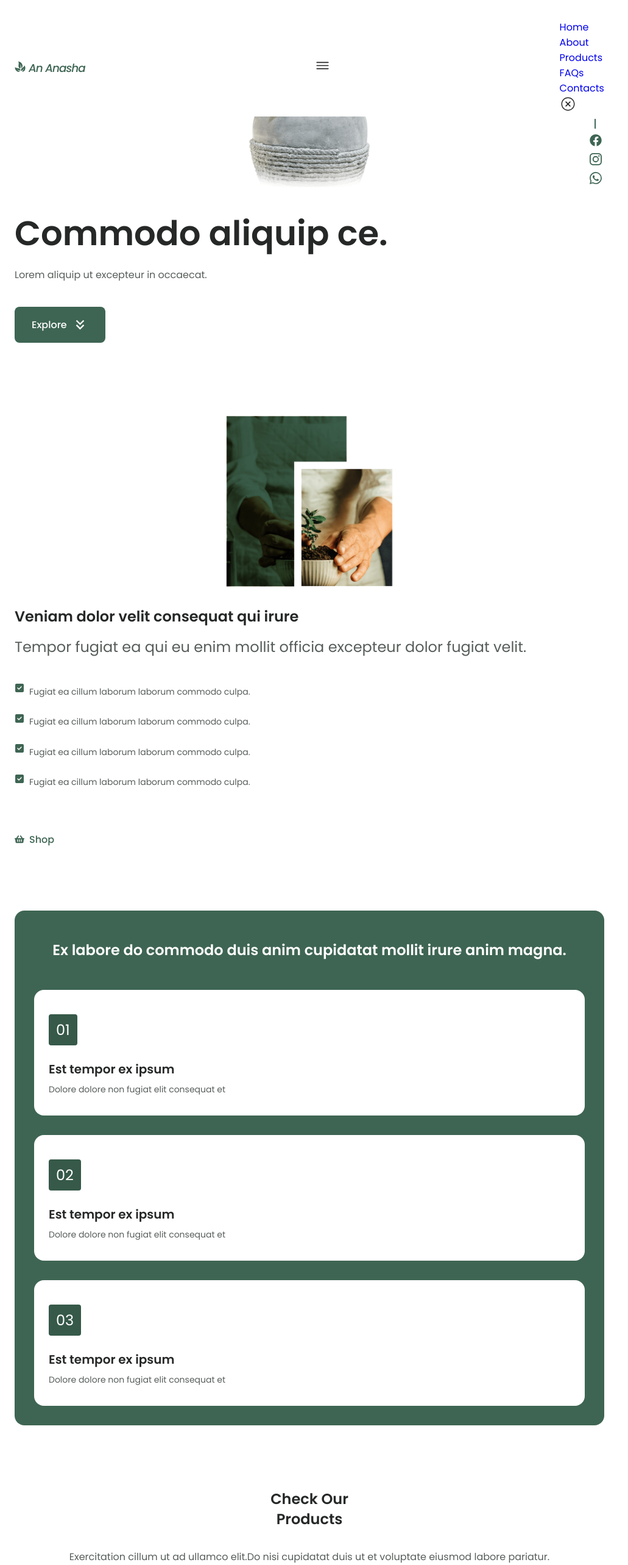
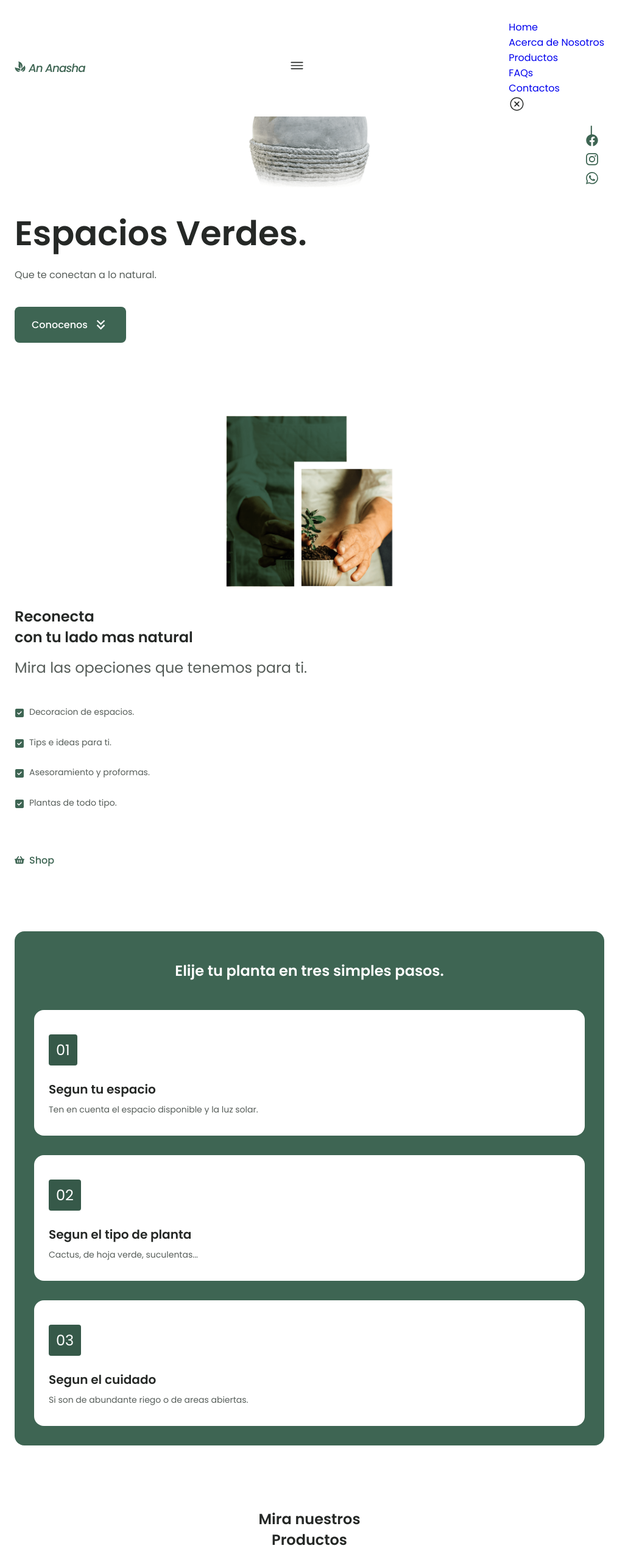
Before and after one commit to ElJeringas/Plant-Website, a React (Create React App) app: page / in a window 1280 px wide. Shown: the top 2566 px of the page at 61% size, without its empty margins (0-1031 px from the left). Built offline with nearby package versions, Linux system fonts and the light colour scheme.

Commit message:
replacing scripts

```diff
--- a/src/components/Footer/Footer.jsx
+++ b/src/components/Footer/Footer.jsx
@@ -13,26 +13,25 @@ const Footer = () => {
             <div className='footer__content'>
                 <i className='footer__logo-icon'><GiMonsteraLeaf size={22}/> An Anasha</i>
                 <h3 className='footer__title'>
-                    Sbuscribe to our newsletter<br/>to stay update
+                    Suscribete<br/>para conocer mas
                 </h3>
                 <div className='footer__subscribe'>
                     <input type='email' placeholder='Your email' className='footer__input'/>
                     <button className='button button--flex footer__button'>
-                        Subscribe
+                        Suscribirse
                         <i className='button__icon'><IoIosSend/></i>
                     </button>
                 </div>
             </div>
             <div className='footer__content'>
-                <h3 className='footer__title'>Our Address</h3>
+                <h3 className='footer__title'>Estamos ubicados en</h3>
                 <ul className='footer__data'>
-                    <li className='footer__information'>1234 Loja</li>
-                    <li className='footer__information'>Ipsum ad adipisicing adipisicing </li>
-                    <li className='footer__information'>123-123-123</li>
+                    <li className='footer__information'>93-58 Manuel Vivanco & Pedro Falconi</li>
+                    <li className='footer__information'>Loja - Ecuador</li>
                 </ul>
             </div>
-            <div className='footer__content'>
-                <h3 className='footer__title'>contact Us</h3>
+{/*             <div className='footer__content'>
+                <h3 className='footer__title'>Contacos</h3>
                 <ul className='footer__data'>
                     <li className='footer__information'>+5939778889</li>
                     <div className='footer__social'>
@@ -47,7 +46,7 @@ const Footer = () => {
                         </a>
                     </div>
                 </ul>
-            </div>
+            </div> */}
         </div>
         <p className='footer__copy'>©️ 2024 Digital Canvas</p>
     </footer>
--- a/src/components/NavBar/NavBar.jsx
+++ b/src/components/NavBar/NavBar.jsx
@@ -25,16 +25,16 @@ const NavBar = () => {
                         <a href='#' className='nav__link'>Home</a>
                     </li>
                     <li>
-                        <a href='#' className='nav__link'>About</a>
+                        <a href='#' className='nav__link'>Acerca de Nosotros</a>
                     </li>
                     <li>
-                        <a href='#' className='nav__link'>Products</a>
+                        <a href='#' className='nav__link'>Productos</a>
                     </li>
                     <li>
                         <a href='#' className='nav__link'>FAQs</a>
                     </li>
                     <li>
-                        <a href='#' className='nav__link'>Contacts</a>
+                        <a href='#' className='nav__link'>Contactos</a>
                     </li>
                 </ul>
                 <div className='nav__close' id='nav-close'>
--- a/src/container/About/About.css
+++ b/src/container/About/About.css
@@ -8,6 +8,12 @@
 
 .about__title{
     margin-bottom: var(--mb-1);
+}
+
+.about__icon{
+    display: flex;
+    align-items: center;
+    justify-content: center;
 }
 
 .about_description{
--- a/src/container/About/About.jsx
+++ b/src/container/About/About.jsx
@@ -10,27 +10,27 @@ const About = () => {
             <img src={aboutImg} alt='about' className='about__img'/>
             <div className='section__title about__title'>
                 <h2 className='section__title about__title'>
-                    Veniam dolor velit consequat qui irure
+                    Reconecta<br/> con tu lado mas natural
                 </h2>
                 <p className='about__description'>
-                    Tempor fugiat ea qui eu enim mollit officia excepteur dolor fugiat velit.
+                    Mira las opeciones que tenemos para ti.
                 </p>
                 <div className='about__details'>
                     <p className='about__details-description'>
-                        <FaSquareCheck className='about__details-icon'/>
-                        Fugiat ea cillum laborum laborum commodo culpa.
+                        <i className='about__icon'><FaSquareCheck className='about__details-icon'/></i>
+                        Decoracion de espacios.
                     </p>
                     <p className='about__details-description'>
-                        <FaSquareCheck className='about__details-icon'/>
-                        Fugiat ea cillum laborum laborum commodo culpa.
+                        <i className='about__icon'><FaSquareCheck className='about__details-icon'/></i>
+                        Tips e ideas para ti.
                     </p>
                     <p className='about__details-description'>
-                        <FaSquareCheck className='about__details-icon'/>
-                        Fugiat ea cillum laborum laborum commodo culpa.
+                        <i className='about__icon'><FaSquareCheck className='about__details-icon'/></i>
+                        Asesoramiento y proformas.
                     </p>
                     <p className='about__details-description'>
-                        <FaSquareCheck className='about__details-icon'/>
-                        Fugiat ea cillum laborum laborum commodo culpa.
+                        <i className='about__icon'><FaSquareCheck className='about__details-icon'/></i>
+                        Plantas de todo tipo.
                     </p>
                 </div>
             </div>
--- a/src/container/Contacts/Contact.jsx
+++ b/src/container/Contacts/Contact.jsx
@@ -9,18 +9,18 @@ const Contact = () => {
     <section className='contact section container' id='contact'>
         <div className='contact__container grid'>
             <div className='contact__box'>
-                <h2 className='section__title'>Ullamco minim ullamco veniam reprehenderit <br/>qui cillum deserunt sunt<br/> ullamco sunt proident.</h2>
+                <h2 className='section__title'>Puedes contactarnos <br/>y preguntarnos acerca<br/>de nuestros productos.</h2>
                 <div className='contact__data'>
                     <div className='contact__information'>
-                        <h3 className='contact__subtitle'>Call us for support</h3>
+                        <h3 className='contact__subtitle'>Escribenos</h3>
                         <span className='contact__description'><i className='contact__icon'><BsWhatsapp size={22}/></i> 098898989</span>
                     </div>
                     <div className='contact__information'>
-                        <h3 className='contact__subtitle'>Send us email</h3>
+                        <h3 className='contact__subtitle'>Envianos un correo</h3>
                         <span className='contact__description'><i className='contact__icon'><MdEmail size={22}/></i> anansha@example.com</span>
                     </div>
                     <div className='contact__information'>
-                        <h3 className='contact__subtitle'>Follow us</h3>
+                        <h3 className='contact__subtitle'>Sigenos</h3>
                         <span className='contact__description'><i className='contact__icon'><FaFacebook size={22}/></i> An Anasha</span>
                     </div>
                     <div className='contact__information'>
@@ -38,15 +38,15 @@ const Contact = () => {
                     </div>
                     <div className='contact__content'>
                         <input type='email' placeholder='' className='contact__input'></input>
-                        <label className='contact__label'>Name</label>
+                        <label className='contact__label'>Nombre</label>
                     </div>
                     <div className='contact__content'>
                         <input type='email' placeholder='' className='contact__input'></input>
-                        <label className='contact__label'>Message</label>
+                        <label className='contact__label'>Mensaje</label>
                     </div>
                 </div>
 
-                <button className='button button--flex'>Send Message <BsSend /></button>
+                <button className='button button--flex'>Enviar <BsSend /></button>
             </form>
         </div>
     </section>
--- a/src/container/FAQs/Questions.jsx
+++ b/src/container/FAQs/Questions.jsx
@@ -14,15 +14,15 @@ const Questions = () => {
     };
 
     const questions = [
-        "Excepteur id consequat aliquip laboris ?",
-        "Excepteur id consequat aliquip laboris ?",
-        "Excepteur id consequat aliquip laboris ?",
+        "Donde estan ubicados ?",
+        "Cuantas veces debo regar mi planta ?",
+        "Cuantas horas de sol debo darles ?",
     ];
 
     return (
         <section className='questions section' id='faqs'>
             <h2 className='section__title-center question__title container'>
-                Some common questions<br/>Were often asked
+                Algunas preguntas<br/>Que usualmenmte nos hacen
             </h2>
             <div className='questions__container container grid'>
                 <div className='questions__group'>
--- a/src/container/Home/Home.jsx
+++ b/src/container/Home/Home.jsx
@@ -12,16 +12,16 @@ const Home = () => {
 
             <div className='home__data'>
                 <h1 className='home__title'>
-                    Commodo aliquip ce.
+                    Espacios Verdes.
                 </h1>
                 <p className='home__description'>
-                    Lorem aliquip ut excepteur in occaecat.
+                    Que te conectan a lo natural.
                 </p>
 
-                <a href='about' className='button button--flex'>Explore <MdKeyboardDoubleArrowDown className='button__icon' size={27}/></a>
+                <a href='about' className='button button--flex'>Conocenos <MdKeyboardDoubleArrowDown className='button__icon' size={27}/></a>
             </div>
             <div className='home__social'>
-                <span className='home__social-follow'>Follow Us</span>
+                <span className='home__social-follow'>Sigenos en</span>
                 <div className='home__social-links'>
                     <a href='#' target='_blank' className='home__social-link'>
                         <FaFacebook size={20}/>
--- a/src/container/Products/Products.jsx
+++ b/src/container/Products/Products.jsx
@@ -12,51 +12,51 @@ const Products = () => {
   return (
     <section className='product section container' id='products'>
         <h2 className='section__title-center'>
-            Check Our<br/>Products
+            Mira nuestros<br/>Productos
         </h2>
         <p className='products__description'>
-            Exercitation cillum ut ad ullamco elit.Do nisi cupidatat duis ut et voluptate eiusmod labore pariatur.
+            Tenemos toda una variedad para elegir.
         </p>
         <div className='product__container grid'>
             <article className='product__card'>
                 <div className='product__circle'/>
                 <img src={product_1} alt='product' className='product__img'/>
-                <h3 className='product__title'>Cacti Plant</h3>
-                <span className='product__price'>$19.99</span>
+                <h3 className='product__title'>PLanta Cactus</h3>
+                <span className='product__price'>$8.99</span>
                 <button className='button-flex product__button'><RiShoppingBag4Fill size={25}/></button>
             </article>
             <article className='product__card'>
                 <div className='product__circle'/>
                 <img src={product_2} alt='product' className='product__img'/>
-                <h3 className='product__title'>Cactus Plant</h3>
-                <span className='product__price'>$11.99</span>
+                <h3 className='product__title'>Cacti</h3>
+                <span className='product__price'>$10.99</span>
                 <button className='button-flex product__button'><RiShoppingBag4Fill size={25}/></button>
             </article>
             <article className='product__card'>
                 <div className='product__circle'/>
                 <img src={product_3} alt='product' className='product__img'/>
-                <h3 className='product__title'>Aloe Plant</h3>
+                <h3 className='product__title'>Aloe</h3>
                 <span className='product__price'>$9.99</span>
                 <button className='button-flex product__button'><RiShoppingBag4Fill size={25}/></button>
             </article>
             <article className='product__card'>
                 <div className='product__circle'/>
                 <img src={product_4} alt='product' className='product__img'/>
-                <h3 className='product__title'>Cacti Plant</h3>
-                <span className='product__price'>$19.99</span>
+                <h3 className='product__title'>Suculenta</h3>
+                <span className='product__price'>$9.99</span>
                 <button className='button-flex product__button'><RiShoppingBag4Fill size={25}/></button>
             </article>
             <article className='product__card'>
                 <div className='product__circle'/>
                 <img src={product_5} alt='product' className='product__img'/>
-                <h3 className='product__title'>Suculent Plant</h3>
+                <h3 className='product__title'>Suculent Aloe</h3>
                 <span className='product__price'>$9.50</span>
                 <button className='button-flex product__button'><RiShoppingBag4Fill size={25}/></button>
             </article>
             <article className='product__card'>
                 <div className='product__circle'/>
                 <img src={product_6} alt='product' className='product__img'/>
-                <h3 className='product__title'> Green Plant</h3>
+                <h3 className='product__title'> De hoja</h3>
                 <span className='product__price'>$7.50</span>
                 <button className='button-flex product__button'><RiShoppingBag4Fill size={25}/></button>
             </article>
--- a/src/container/Steps/Steps.jsx
+++ b/src/container/Steps/Steps.jsx
@@ -5,23 +5,23 @@ const Steps = () => {
     <section className='steps section container'>
         <div className='steps__bg'>
             <h2 className='section__title-center steps__title'>
-                Ex labore do commodo duis anim cupidatat mollit irure anim magna.
+                Elije tu planta en tres simples pasos.
             </h2>
             <div className='steps__container grid'>
                 <div className='steps__card'>
                     <div className='steps__card-number'>01</div>
-                    <h3 className='steps__card-title'>Est tempor ex ipsum </h3>
-                    <p className='steps__card-description'>Dolore dolore non fugiat elit consequat et </p>
+                    <h3 className='steps__card-title'>Segun tu espacio </h3>
+                    <p className='steps__card-description'>Ten en cuenta el espacio disponible y la luz solar.</p>
                 </div>
                 <div className='steps__card'>
                     <div className='steps__card-number'>02</div>
-                    <h3 className='steps__card-title'>Est tempor ex ipsum </h3>
-                    <p className='steps__card-description'>Dolore dolore non fugiat elit consequat et </p>
+                    <h3 className='steps__card-title'>Segun el tipo de planta</h3>
+                    <p className='steps__card-description'>Cactus, de hoja verde, suculentas...</p>
                 </div>
                 <div className='steps__card'>
                     <div className='steps__card-number'>03</div>
-                    <h3 className='steps__card-title'>Est tempor ex ipsum </h3>
-                    <p className='steps__card-description'>Dolore dolore non fugiat elit consequat et </p>
+                    <h3 className='steps__card-title'>Segun el cuidado</h3>
+                    <p className='steps__card-description'>Si son de abundante riego o de areas abiertas.</p>
                 </div>
             </div>
         </div>
```
